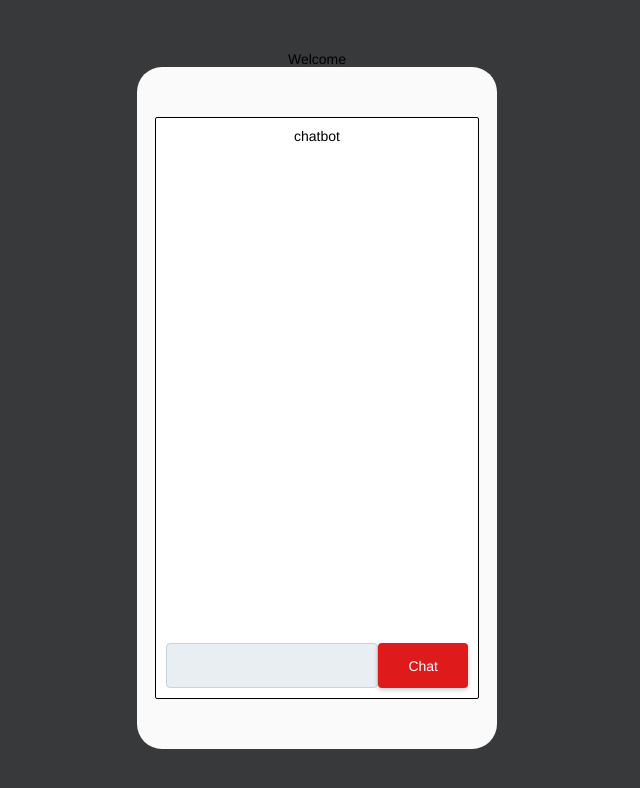
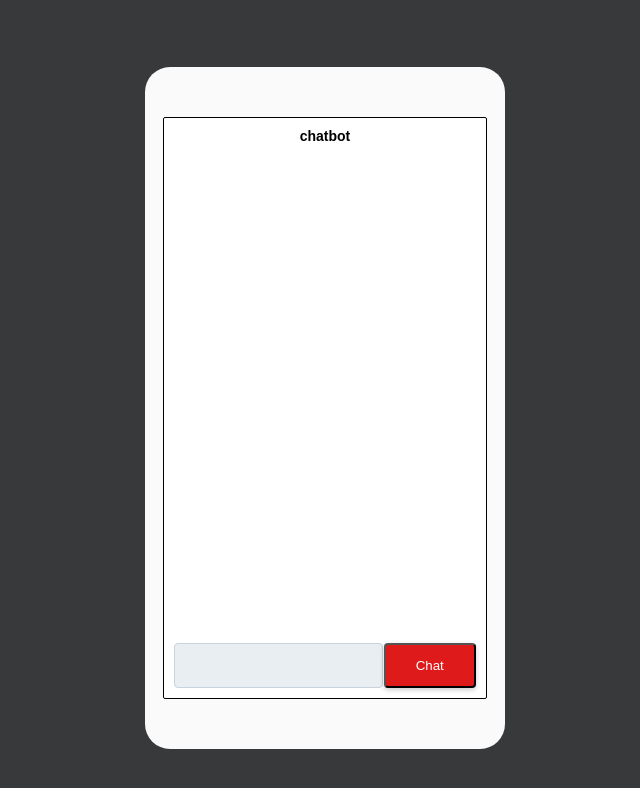
Before and after one commit to anastassia-b/imessage-chatbot, a React (Create React App) app in the folder rnn-frontend/: page / in a window 1280 px wide. Shown: the top 788 px of the page, without its empty margins (323-963 px from the left). Built offline with nearby package versions, Linux system fonts and the light colour scheme.

Commit message:
Refactor css with sass

```diff
--- a/rnn-frontend/src/App.js
+++ b/rnn-frontend/src/App.js
@@ -1,5 +1,5 @@
 import React, { Component } from 'react';
-import './App.css';
+import './stylesheets/app.css';
 import Chat from './components/Chat.js';
 
 class App extends Component {
@@ -7,7 +7,6 @@ class App extends Component {
     return (
       <div className="app">
         <header className="app-header">
-          <h1 className="app-title">Welcome</h1>
         </header>
         <Chat />
       </div>
--- /dev/null
+++ b/rnn-frontend/src/stylesheets/app.css
@@ -0,0 +1,89 @@
+body {
+  font-family: sans-serif;
+  height: 100vh;
+  width: 100vw;
+  background: #37393A;
+  font-size: 14px; }
+
+.app {
+  display: flex;
+  justify-content: center;
+  flex-direction: column;
+  align-items: center;
+  height: 100vh; }
+
+.app-main {
+  display: flex;
+  flex-direction: column;
+  width: 340px;
+  background: #fafafa;
+  border-radius: 25px;
+  padding: 10px; }
+
+.app-container {
+  margin: 40px 8px;
+  height: 560px;
+  background: white;
+  border-radius: 2px;
+  border: 1.5px solid black;
+  display: flex;
+  flex-direction: column;
+  justify-content: space-between;
+  padding: 10px; }
+
+.chat-main {
+  display: flex;
+  flex-direction: column; }
+
+.chat-main h4 {
+  padding-bottom: 10px;
+  margin: 0px auto; }
+
+.message-list-container {
+  overflow-y: scroll; }
+
+#message-list {
+  display: flex;
+  flex-direction: column; }
+
+.message-item {
+  background-color: #ffd9df;
+  padding: 10px;
+  border-radius: 4px;
+  margin-bottom: 10px; }
+
+.chat-bottom {
+  display: flex;
+  justify-content: space-around;
+  min-height: 45px;
+  margin-top: 10px; }
+
+.chat-bottom input {
+  background: #E8EEF2;
+  height: 100%;
+  width: 100%;
+  box-sizing: border-box;
+  padding: 0px 15px;
+  border-radius: 4px;
+  border: 1px solid #C7D3DD; }
+
+button {
+  /* padding: 1.2em 2em; */
+  padding: 10px 30px;
+  text-decoration: none;
+  text-align: center;
+  cursor: pointer;
+  user-select: none;
+  color: white;
+  /* background: linear-gradient(135deg, #6e8efb, #a777e3); */
+  border-radius: 4px;
+  box-shadow: 0 2px 5px rgba(0, 0, 0, 0.2);
+  background: #DE1A1A;
+  /* transition: 0.5s background; */ }
+
+button:hover {
+  background: black; }
+
+/*  */
+
+/*# sourceMappingURL=app.css.map */
--- /dev/null
+++ b/rnn-frontend/src/stylesheets/app.scss
@@ -0,0 +1,109 @@
+
+body {
+  font-family: sans-serif;
+  height: 100vh;
+  width: 100vw;
+  background: #37393A;
+  font-size: 14px;
+}
+
+
+.app {
+  display: flex;
+  justify-content: center;
+  flex-direction: column;
+  align-items: center;
+  height: 100vh;
+}
+
+.app-header {
+
+}
+
+.app-main {
+  display: flex;
+  flex-direction: column;
+  width: 340px;
+  background: #fafafa;
+  border-radius: 25px;
+  padding: 10px;
+}
+
+.app-container {
+  margin: 40px 8px;
+  height: 560px;
+  background: white;
+  border-radius: 2px;
+  border: 1.5px solid black;
+  display: flex;
+  flex-direction: column;
+  justify-content: space-between;
+  padding: 10px;
+}
+
+.chat-main {
+  display: flex;
+  flex-direction: column;
+}
+
+.chat-main h4 {
+  padding-bottom: 10px;
+  margin: 0px auto;
+}
+
+.message-list-container {
+  overflow-y: scroll;
+}
+
+#message-list {
+  display: flex;
+  flex-direction: column;
+}
+
+.message-item {
+  background-color: #ffd9df;
+  padding: 10px;
+  border-radius: 4px;
+  margin-bottom: 10px;
+}
+
+.chat-bottom {
+  display: flex;
+  justify-content: space-around;
+  min-height: 45px;
+  margin-top: 10px;
+}
+
+.chat-bottom input {
+  background: #E8EEF2;
+  height: 100%;
+  width: 100%;
+  box-sizing: border-box;
+  padding: 0px 15px;
+  border-radius: 4px;
+  border: 1px solid #C7D3DD;
+}
+
+button {
+  /* padding: 1.2em 2em; */
+  padding: 10px 30px;
+  text-decoration: none;
+  text-align: center;
+  cursor: pointer;
+  user-select: none;
+  color: white;
+  /* background: linear-gradient(135deg, #6e8efb, #a777e3); */
+  border-radius: 4px;
+  box-shadow: 0 2px 5px rgba(0, 0, 0, .2);
+  background: #DE1A1A;
+  /* transition: 0.5s background; */
+}
+
+button:hover {
+  background: black;
+}
+
+
+
+
+/*  */
--- /dev/null
+++ b/rnn-frontend/src/stylesheets/reset.scss
@@ -0,0 +1,47 @@
+/*  Reset */
+html, body, header, nav, h1, a,
+ul, li, strong, main, button, i,
+section, img, div, h2, h4, p, form,
+fieldset, label, input, textarea,
+span, article, footer, time, small {
+  margin: 0;
+  padding: 0;
+  border: 0;
+  outline: 0;
+  font: inherit;
+  font-family: "Helvetica Neue", Helvetica, sans-serif;
+  color: inherit;
+  text-align: inherit;
+  text-decoration: inherit;
+  vertical-align: inherit;
+  box-sizing: inherit;
+  background: transparent;
+}
+
+ul, li {
+  list-style: none;
+}
+
+img {
+  display: block;
+  width: 100%;
+  height: auto;
+}
+
+input[type="password"],
+input[type="email"],
+input[type="text"],
+input[type="submit"],
+textarea,
+button {
+  -webkit-appearance: none;
+  -moz-appearance: none;
+  appearance: none;
+}
+
+button, input[type="submit"] {
+  cursor: pointer;
+  text-align: center;
+}
+
+/* Reset End */
```
Also changed, not shown: 1 other file (tests, documents, lock files or other folders).
